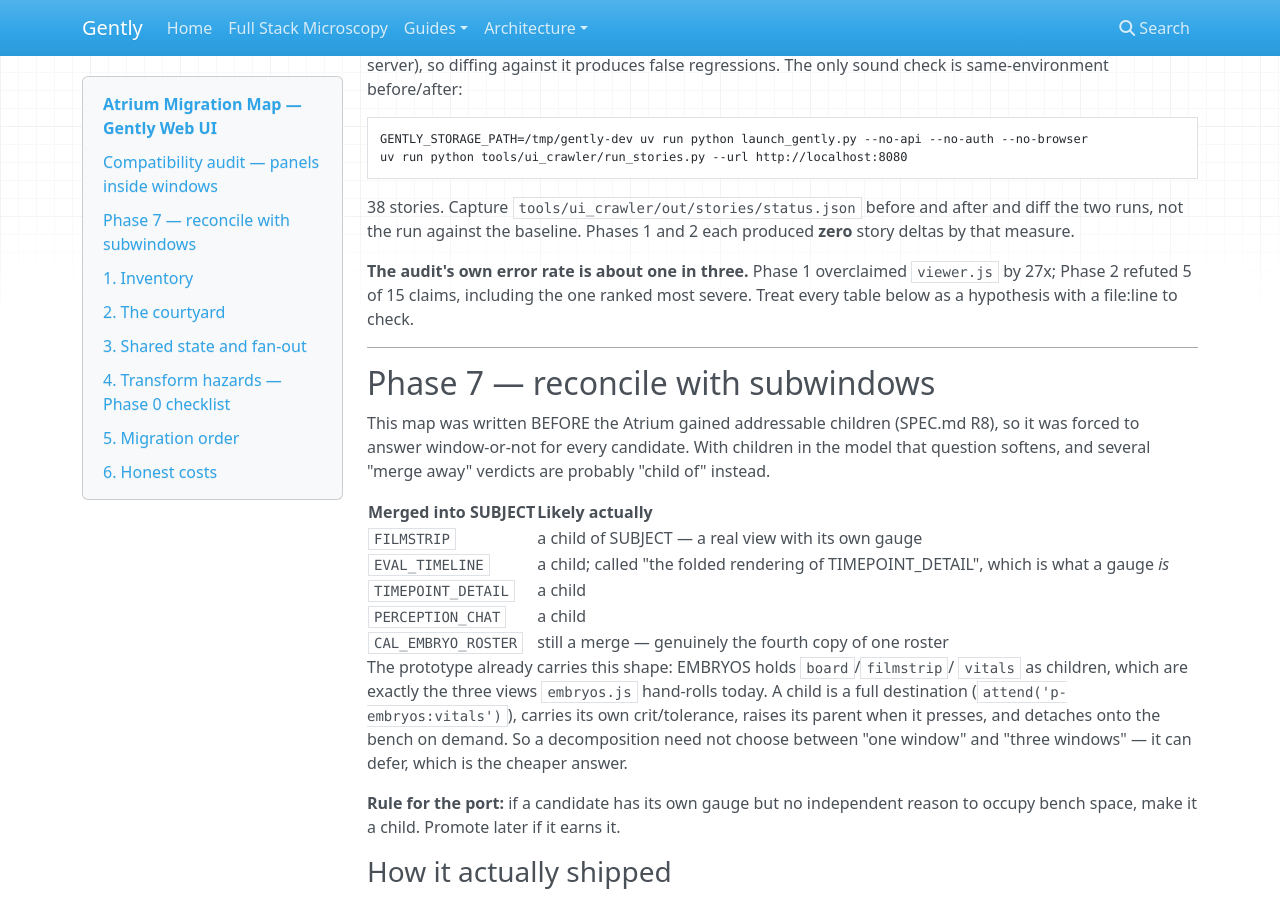
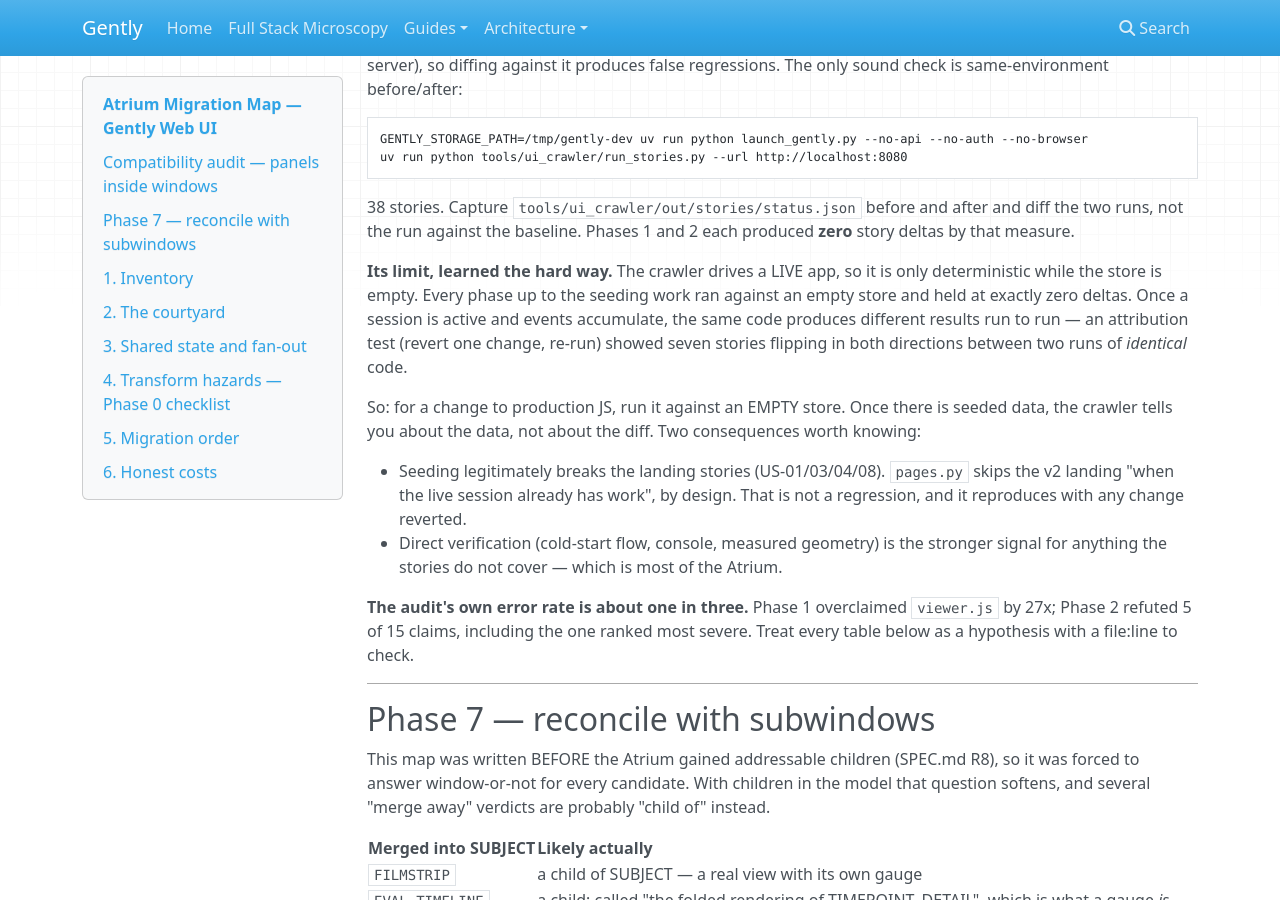
Before and after one commit to pskeshu/gently, an MkDocs documentation site: the page built from docs/atrium/MIGRATION.md, in a window 1280 px wide and 900 px high, scrolled down 1828 px. Built offline with MkDocs 1.6.1, drawn with Linux system fonts in a browser that asks for light colours; nearby versions of some CDN libraries.

Commit message:
docs(atrium): record the crawler's determinism limit
The story crawler is only a reliable regression signal while the store is
EMPTY. Every phase before the seeding work ran that way and held at exactly
zero deltas across 38 stories.

With an active seeded session it stops being deterministic: an attribution test
— revert one change, re-run identical code — produced seven stories flipping in
both directions. So once there is data, the crawler reports on the data rather
than on the diff.

Also records that seeding legitimately fails the landing stories
(US-01/03/04/08), because pages.py deliberately skips the v2 landing when a
live session already has work. That reproduces with any change reverted, so it
is intended behaviour rather than a regression.

Co-Authored-By: Claude Opus 5 (1M context) <noreply@anthropic.com>

```diff
--- a/docs/atrium/MIGRATION.md
+++ b/docs/atrium/MIGRATION.md
@@ -115,6 +115,24 @@ uv run python tools/ui_crawler/run_stories.py --url http://localhost:8080
 38 stories. Capture `tools/ui_crawler/out/stories/status.json` before and after
 and diff the two runs, not the run against the baseline. Phases 1 and 2 each
 produced **zero** story deltas by that measure.
+
+**Its limit, learned the hard way.** The crawler drives a LIVE app, so it is only
+deterministic while the store is empty. Every phase up to the seeding work ran
+against an empty store and held at exactly zero deltas. Once a session is active
+and events accumulate, the same code produces different results run to run — an
+attribution test (revert one change, re-run) showed seven stories flipping in
+both directions between two runs of *identical* code.
+
+So: for a change to production JS, run it against an EMPTY store. Once there is
+seeded data, the crawler tells you about the data, not about the diff. Two
+consequences worth knowing:
+
+- Seeding legitimately breaks the landing stories (US-01/03/04/08). `pages.py`
+  skips the v2 landing "when the live session already has work", by design. That
+  is not a regression, and it reproduces with any change reverted.
+- Direct verification (cold-start flow, console, measured geometry) is the
+  stronger signal for anything the stories do not cover — which is most of the
+  Atrium.
 
 **The audit's own error rate is about one in three.** Phase 1 overclaimed
 `viewer.js` by 27x; Phase 2 refuted 5 of 15 claims, including the one ranked
```
